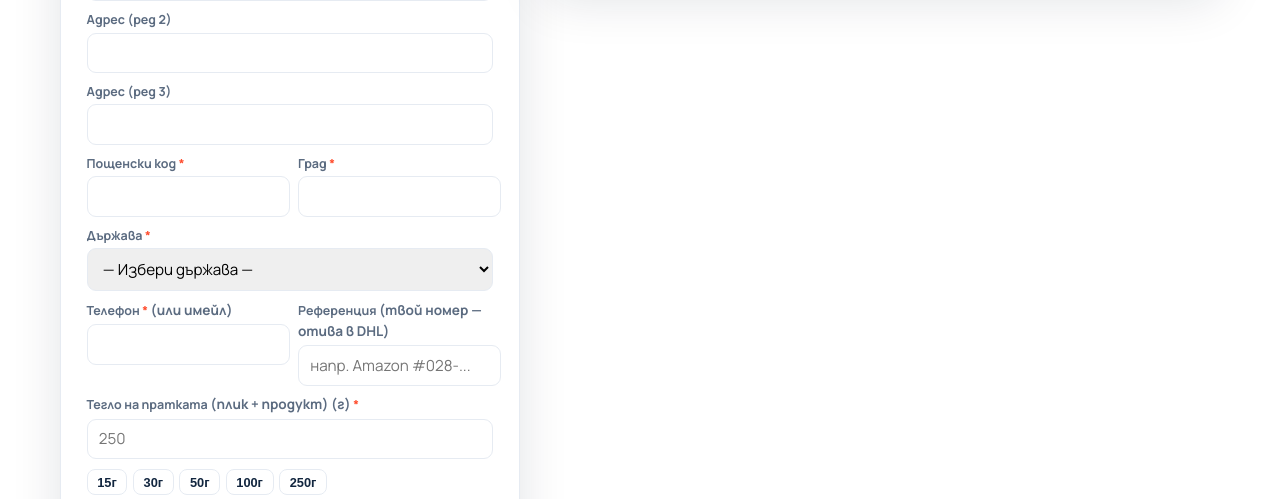
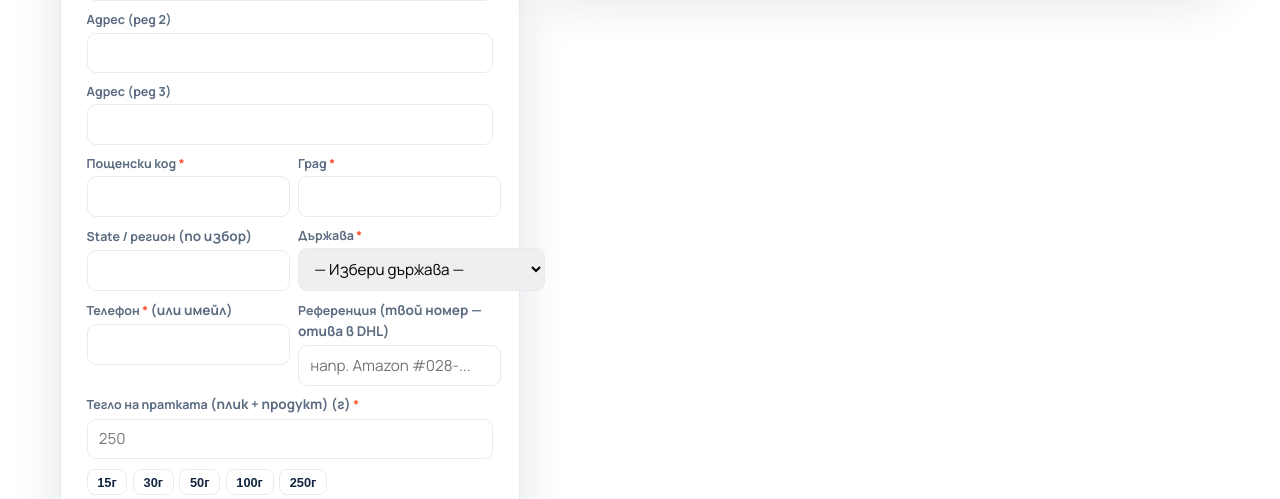
Before and after one commit to uigeadall/marbaras-post, a Django app: page /app/ in a window 1280 px wide. Shown: the part 804-1303 px from the top of the page. Run offline with Django 4.2, Linux system fonts and the light colour scheme; the visitor is signed in with stand-in values (Sample User, id 1); data that the repository does not hold is empty.

Commit message:
Add optional State/region field (DPI state)
Optional state/region field next to country, sent as DPI 'state'
(blank when empty). Useful for US/CA/AU addresses.

Co-Authored-By: Claude Opus 4.8 <noreply@anthropic.com>

```diff
--- a/core/dpi.py
+++ b/core/dpi.py
@@ -155,6 +155,7 @@ def build_item(shipment, *, finalize: bool = True) -> Dict[str, Any]:
         "senderTaxId": (getattr(shipment, "tax_id", "") or "").strip()[:35],
         "importerTaxId": (getattr(shipment, "importer_tax_id", "") or "").strip()[:35],
         "city": _clean_text((shipment.city or "").rstrip(","), 30) or "City",
+        "state": _clean_text(getattr(shipment, "state", ""), 30),
         "postalCode": ((shipment.postal_code or "").strip().upper()[:10]) or "0000",
         "destinationCountry": country,
         "shipmentAmount": value,
--- a/core/models.py
+++ b/core/models.py
@@ -36,6 +36,7 @@ class Shipment(models.Model):
     address_line2 = models.CharField(max_length=120, blank=True)
     address_line3 = models.CharField(max_length=120, blank=True)
     city = models.CharField(max_length=40)
+    state = models.CharField(max_length=40, blank=True, help_text="State/region (optional)")
     postal_code = models.CharField(max_length=16)
     country = models.CharField(max_length=2, help_text="ISO 3166-1 alpha-2, e.g. DE")
 
--- a/core/views.py
+++ b/core/views.py
@@ -115,6 +115,7 @@ def new_shipment(request):
         address_line2=(g("address_line2") or "").strip(),
         address_line3=(g("address_line3") or "").strip(),
         city=(g("city") or "").strip(),
+        state=(g("state") or "").strip(),
         postal_code=(g("postal_code") or "").strip(),
         country=(g("country") or "BG").strip().upper()[:2],
         product=(g("product") or "").strip(),
--- a/templates/app/dashboard.html
+++ b/templates/app/dashboard.html
@@ -68,11 +68,14 @@
           <div class="ff"><label>Пощенски код <span class="req">*</span></label><input type="text" name="postal_code" id="f_postal" required></div>
           <div class="ff"><label>Град <span class="req">*</span></label><input type="text" name="city" id="f_city" required></div>
         </div>
-        <div class="ff"><label>Държава <span class="req">*</span></label>
-          <select name="country" id="f_country" required>
-            <option value="">— Избери държава —</option>
-            {% for code, cname in countries %}<option value="{{ code }}">{{ cname }} ({{ code }})</option>{% endfor %}
-          </select>
+        <div class="ff2">
+          <div class="ff"><label>State / регион <span class="muted small">(по избор)</span></label><input type="text" name="state" id="f_state"></div>
+          <div class="ff"><label>Държава <span class="req">*</span></label>
+            <select name="country" id="f_country" required>
+              <option value="">— Избери държава —</option>
+              {% for code, cname in countries %}<option value="{{ code }}">{{ cname }} ({{ code }})</option>{% endfor %}
+            </select>
+          </div>
         </div>
         <div class="ff2">
           <div class="ff"><label>Телефон <span class="req">*</span> <span class="muted small">(или имейл)</span></label><input type="text" name="recipient_phone" id="f_phone"></div>
```
Also changed, not shown: core/migrations/0008_shipment_state.py (added).
